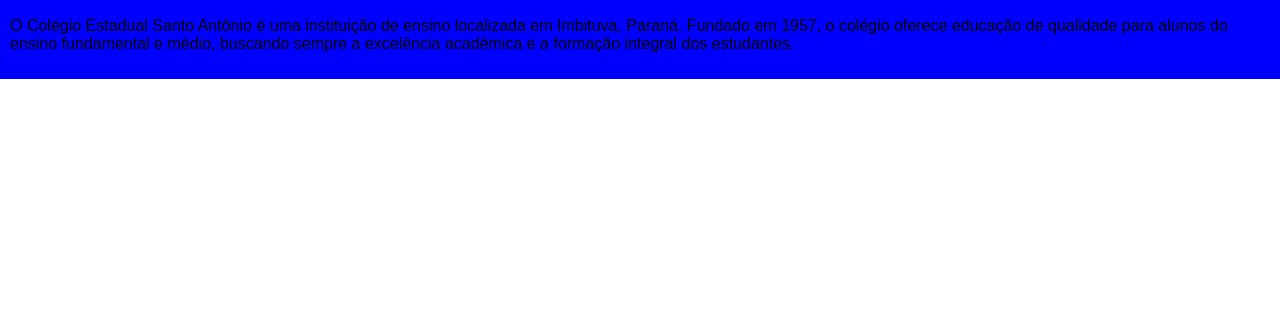
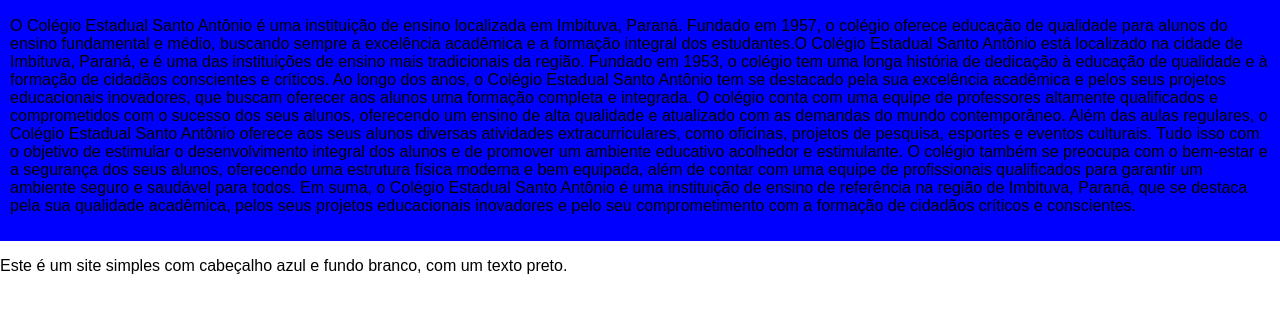
Before and after one commit to gabrielapereiragomes1/gabriela-site-turma2e, a plain HTML site: page index.html in a window 1280 px wide. Shown: the part 121-434 px from the top of the page. Drawn offline with Linux system fonts and the light colour scheme.

Commit message:
Update index.html

```diff
--- a/index.html
+++ b/index.html
@@ -21,10 +21,18 @@
 	<header>
 		<h1>Site da Gabriela 2e</h1>
 		<h2>Site do Colégio Estadual Santo Antonio</h2>
-        <p>O Colégio Estadual Santo Antônio é uma instituição de ensino localizada em Imbituva, Paraná. Fundado em 1957, o colégio oferece educação de qualidade para alunos do ensino fundamental e médio, buscando sempre a excelência acadêmica e a formação integral dos estudantes.</p>
+    <p>O Colégio Estadual Santo Antônio é uma instituição de ensino localizada em Imbituva, Paraná. Fundado em 1957, o colégio oferece educação de qualidade para alunos do ensino fundamental e médio, buscando sempre a excelência acadêmica e a formação integral dos estudantes.O Colégio Estadual Santo Antônio está localizado na cidade de Imbituva, Paraná, e é uma das instituições de ensino mais tradicionais da região. Fundado em 1953, o colégio tem uma longa história de dedicação à educação de qualidade e à formação de cidadãos conscientes e críticos.
+
+Ao longo dos anos, o Colégio Estadual Santo Antônio tem se destacado pela sua excelência acadêmica e pelos seus projetos educacionais inovadores, que buscam oferecer aos alunos uma formação completa e integrada. O colégio conta com uma equipe de professores altamente qualificados e comprometidos com o sucesso dos seus alunos, oferecendo um ensino de alta qualidade e atualizado com as demandas do mundo contemporâneo.
+
+Além das aulas regulares, o Colégio Estadual Santo Antônio oferece aos seus alunos diversas atividades extracurriculares, como oficinas, projetos de pesquisa, esportes e eventos culturais. Tudo isso com o objetivo de estimular o desenvolvimento integral dos alunos e de promover um ambiente educativo acolhedor e estimulante.
+
+O colégio também se preocupa com o bem-estar e a segurança dos seus alunos, oferecendo uma estrutura física moderna e bem equipada, além de contar com uma equipe de profissionais qualificados para garantir um ambiente seguro e saudável para todos.
+
+Em suma, o Colégio Estadual Santo Antônio é uma instituição de ensino de referência na região de Imbituva, Paraná, que se destaca pela sua qualidade acadêmica, pelos seus projetos educacionais inovadores e pelo seu comprometimento com a formação de cidadãos críticos e conscientes.</p>
 
 	</header>
 
-
+	<p>Este é um site simples com cabeçalho azul e fundo branco, com um texto preto.</p>
 </body>
 </html>
```
